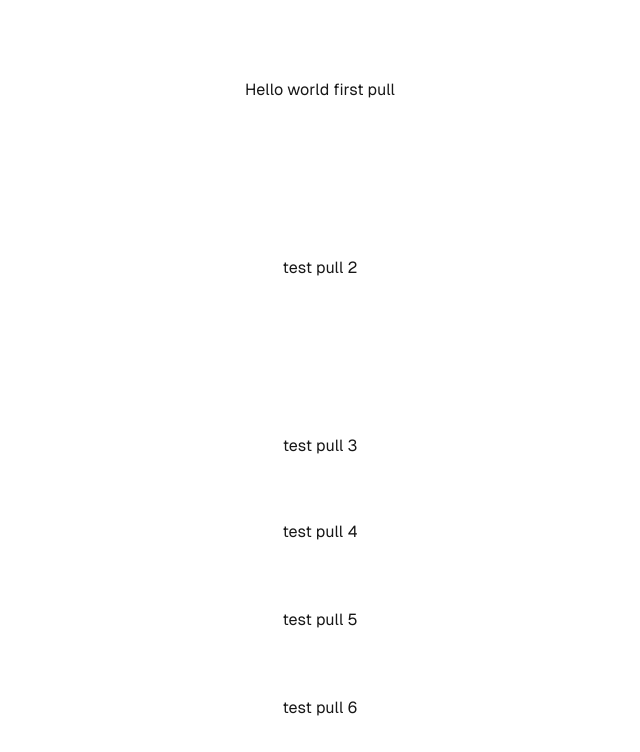
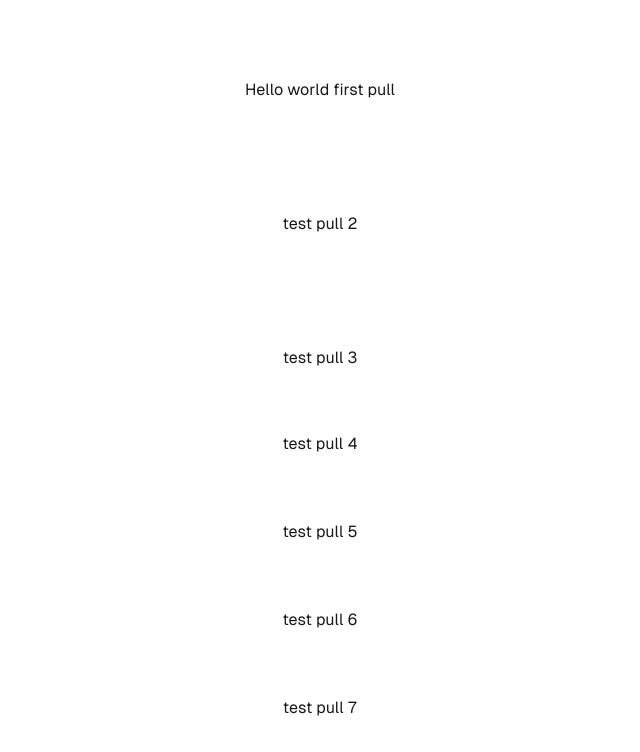
Before and after one commit to tha3atchai/basic-nextjs-deploy, a Next.js app: page / in a window 1280 px wide. Shown: the top 752 px of the page, without its empty margins (320-960 px from the left). Built offline with nearby package versions, Linux system fonts and the light colour scheme.

Commit message:
test pull 7

```diff
--- a/app/page.tsx
+++ b/app/page.tsx
@@ -7,6 +7,7 @@ export default function Home() {
       <div>test pull 4</div>
       <div>test pull 5</div>
       <div>test pull 6</div>
+      <div>test pull 7</div>
     </div>
   );
 }
```
